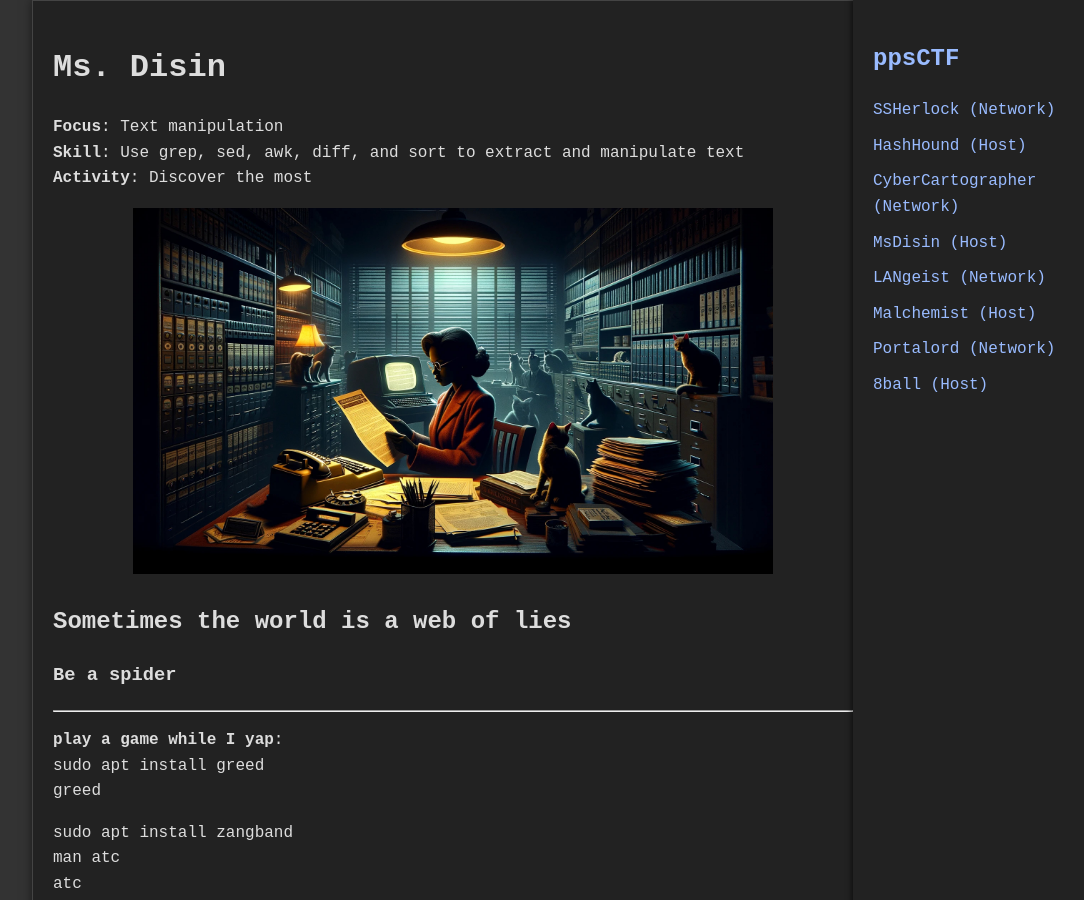
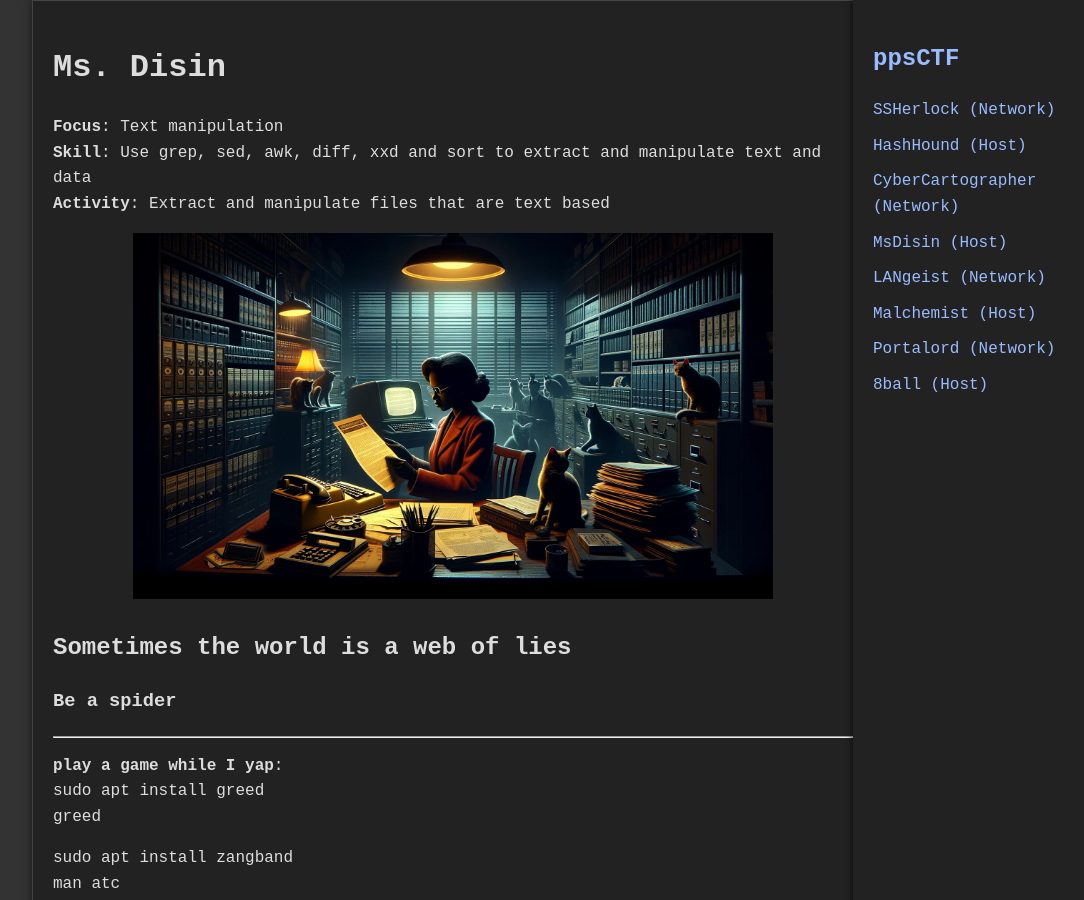
Before and after one commit to jboyce1/ppsCTF, a Jekyll site: the page built from classes/MsDisin/MsDisin.md, in a window 1280 px wide and 900 px high. Shown: the whole window, without its empty margins (187-1271 px from the left). Built offline with Jekyll 4.4.1, drawn with Linux system fonts in a browser that asks for light colours.

Commit message:
Update MsDisin.md

```diff
--- a/classes/MsDisin/MsDisin.md
+++ b/classes/MsDisin/MsDisin.md
@@ -6,8 +6,8 @@ title: Ms. Disin
 # Ms. Disin
 
 **Focus**: Text manipulation
-**Skill**: Use grep, sed, awk, diff, and sort to extract and manipulate text
-**Activity**: Discover the most
+**Skill**: Use grep, sed, awk, diff, xxd and sort to extract and manipulate text and data
+**Activity**: Extract and manipulate files that are text based
 
 <div style="text-align: center;">
   <img src="{{ 'classes/MsDisin/Ms_Disin Banner2.jpg' | relative_url }}" alt="Ms_Disin Banner2" style="max-width: 80%; height: auto;">
```
